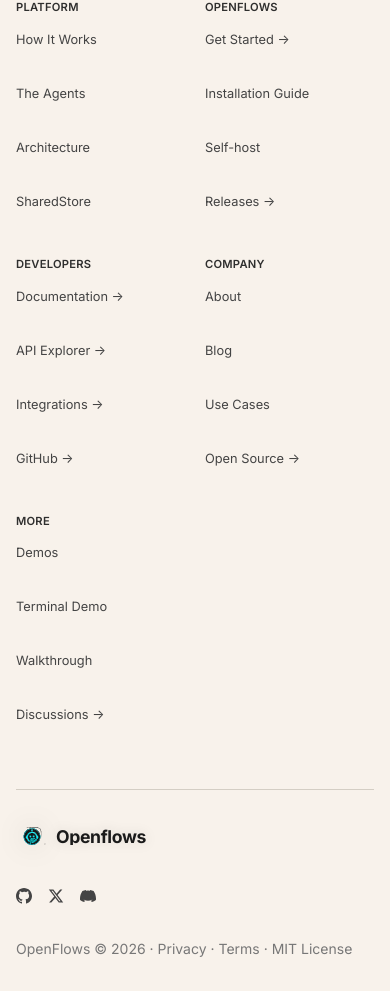
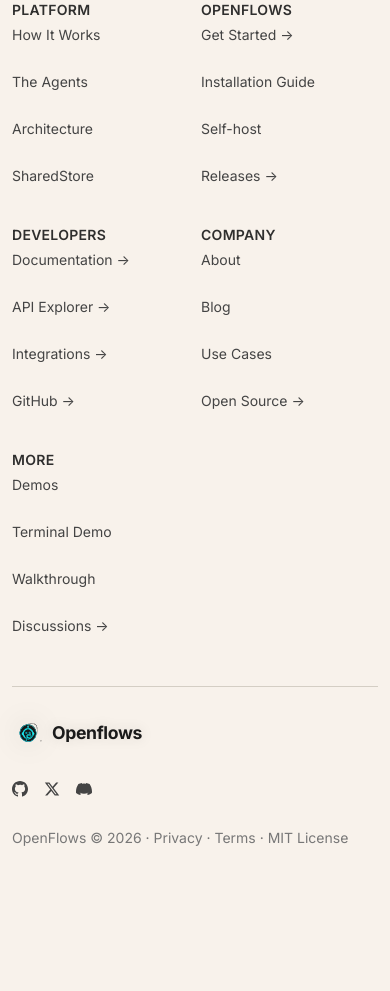
Before and after one commit to The-AgenticFlow/openflows-website, a React (Vite) app: page /about in a window 390 px wide. Shown: the part 4012-5003 px from the top of the page. After the commit the page ends 4876 px from the top, so only its background shows below. Built offline with nearby package versions, Linux system fonts and the light colour scheme.

Commit message:
style: refine footer layout spacing and typography across responsive breakpoints

```diff
--- a/src/organisms/Footer/Footer.module.css
+++ b/src/organisms/Footer/Footer.module.css
@@ -15,7 +15,7 @@
 .columns {
   display: grid;
   grid-template-columns: repeat(5, 1fr);
-  gap: var(--space-8);
+  gap: var(--space-10);
   padding-bottom: var(--space-16);
 }
 
@@ -28,7 +28,7 @@
   font-size: var(--font-size-sm);
   font-weight: 600;
   color: var(--color-cyan);
-  margin-bottom: var(--space-5);
+  margin-bottom: var(--space-4);
   letter-spacing: 0.02em;
   text-transform: uppercase;
   opacity: 0.9;
@@ -45,7 +45,7 @@
   text-decoration: none;
   font-size: var(--font-size-sm);
   transition: color var(--transition-fast), transform 0.3s cubic-bezier(0.16, 1, 0.3, 1);
-  line-height: 1.5;
+  line-height: 1.6;
   display: inline-block;
 }
 
@@ -117,58 +117,86 @@
 
 @media (max-width: 768px) {
   .footer {
-    padding-top: var(--space-12);
+    padding-top: var(--space-10);
+    padding-bottom: var(--space-6);
   }
 
   .columns {
     grid-template-columns: repeat(2, 1fr);
-    gap: var(--space-6);
+    gap: var(--space-5);
+    padding-bottom: var(--space-10);
   }
 
   .columnHeading {
-    font-size: 0.75rem;
+    margin-bottom: var(--space-2);
+  }
+
+  .linkList {
+    gap: 2px;
+  }
+
+  .link {
+    line-height: 1.4;
   }
 }
 
 @media (max-width: 640px) {
   .columns {
     grid-template-columns: repeat(2, 1fr);
-    gap: var(--space-5);
+    gap: var(--space-4);
+    padding-bottom: var(--space-8);
+  }
+
+  .columnHeading {
+    margin-bottom: var(--space-1);
+  }
+
+  .linkList {
+    gap: 0;
+  }
+
+  .link {
+    line-height: 1.3;
   }
 
   .bottom {
     flex-direction: column;
     align-items: flex-start;
-    gap: var(--space-5);
+    gap: var(--space-4);
   }
 
   .bottomLeft {
     flex-direction: column;
     align-items: flex-start;
-    gap: var(--space-4);
+    gap: var(--space-3);
   }
 }
 
 @media (max-width: 480px) {
   .container {
-    padding-inline: var(--space-4);
+    padding-inline: var(--space-3);
+  }
+
+  .footer {
+    padding-top: var(--space-8);
+    padding-bottom: var(--space-4);
   }
 
   .columns {
     grid-template-columns: repeat(2, 1fr);
-    gap: var(--space-5);
+    gap: var(--space-3);
+    padding-bottom: var(--space-6);
   }
 
   .columnHeading {
-    font-size: 0.7rem;
-    margin-bottom: var(--space-3);
+    margin-bottom: 4px;
   }
 
   .linkList {
-    gap: var(--space-2);
+    gap: 0;
   }
 
   .link {
-    font-size: 0.8rem;
+    line-height: 1.2;
   }
 }
```
